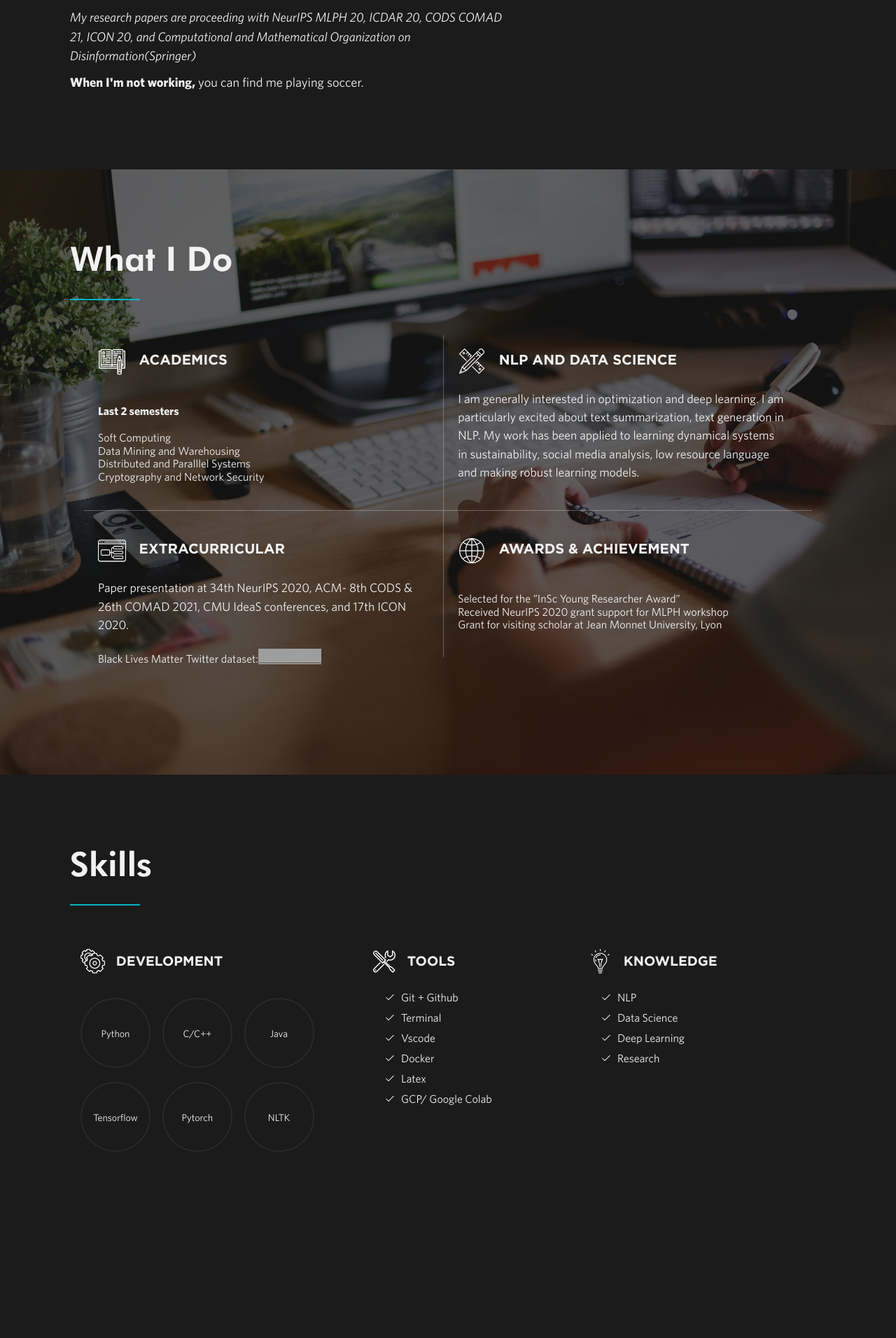
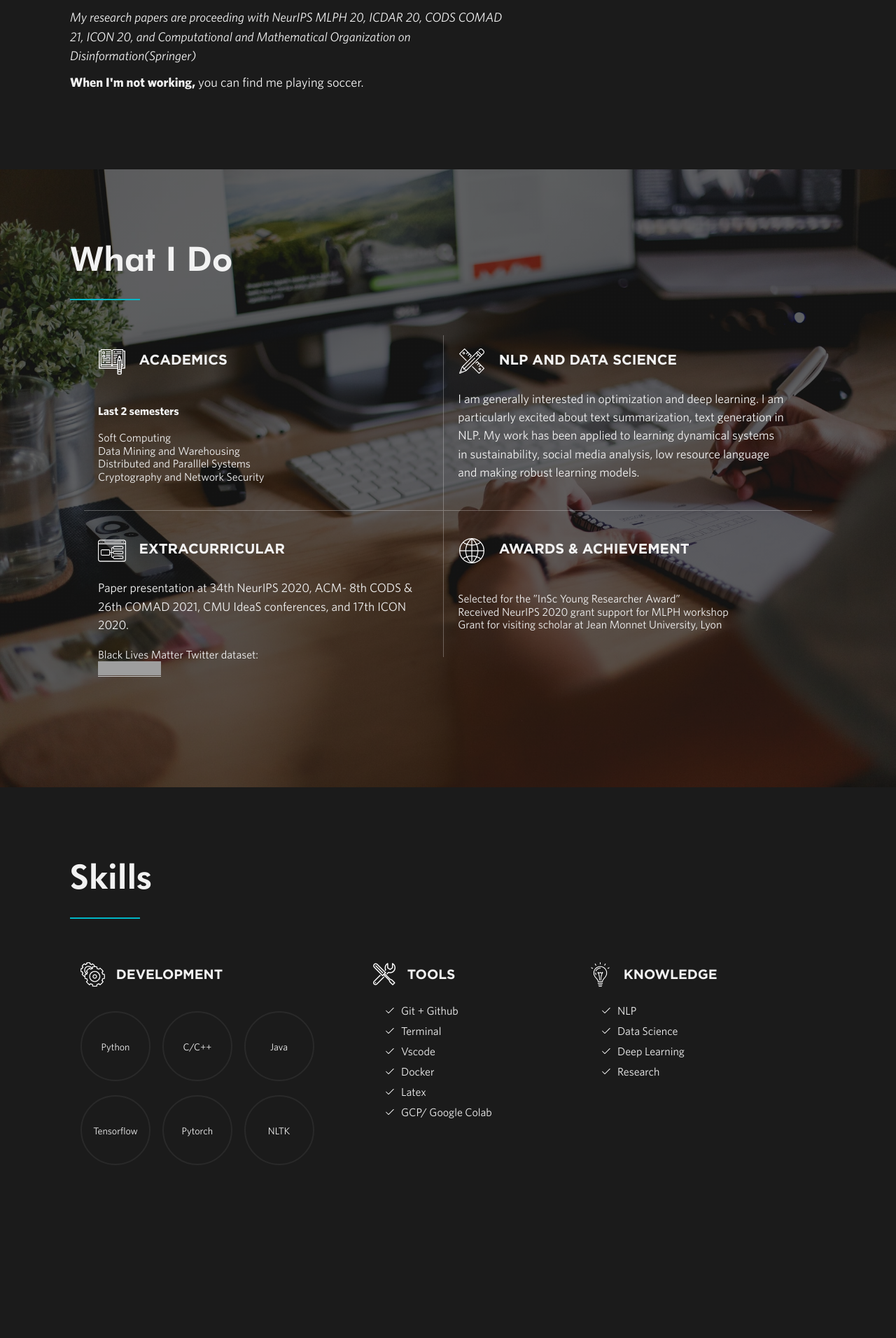
Before and after one commit to sumit6597/sumit6597.github.io, a Jekyll site: the page built from index.html, in a window 1280 px wide. Shown: the part 1421-3333 px from the top of the page at 70% size. Built offline with Jekyll 4.4.1, drawn with Linux system fonts in a browser that asks for light colours; nearby versions of some CDN libraries; grey boxes are pictures that could not be loaded.

Commit message:
Update services.yml

```diff
--- a/_data/services.yml
+++ b/_data/services.yml
@@ -14,9 +14,9 @@
   services:
     - heading: Extracurricular
       sprite: xd
-      text:  Paper presentation at 34th NeurIPS 2020, ACM- 8th CODS & 26th COMAD 2021, CMU IdeaS conferences, and 17th ICON 2020.<ul><li>Black Lives Matter Twitter dataset:<a href="https://doi.org/10.5281/zenodo.4000539"><img src="https://zenodo.org/badge/DOI/10.5281/zenodo.4000539.svg" alt="DOI"></a></ul>
+      text:  Paper presentation at 34th NeurIPS 2020, ACM- 8th CODS & 26th COMAD 2021, CMU IdeaS conferences, and 17th ICON 2020.<ul><li>Black Lives Matter Twitter dataset:<br><a href="https://doi.org/10.5281/zenodo.4000539"><img src="https://zenodo.org/badge/DOI/10.5281/zenodo.4000539.svg" alt="DOI"></a></ul>
 
 
     - heading: Awards & Achievement
       sprite: wit
-      text: <ul><li>Selected for the ”InSc Young Researcher Award”<li>Received NeurIPS 2020 grant support for MLPH workshop <li> Grant for visiting scholar at Jean Monnet University, Lyon</ul>
+      text: <p><ul><li>Selected for the ”InSc Young Researcher Award”<li>Received NeurIPS 2020 grant support for MLPH workshop <li> Grant for visiting scholar at Jean Monnet University, Lyon</ul></p>
```
